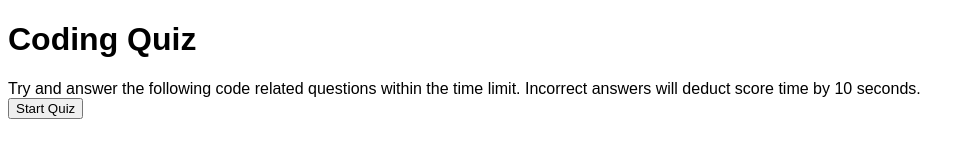
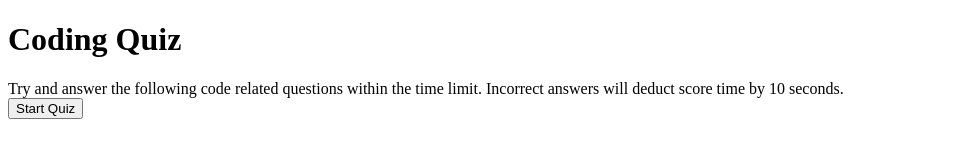
Before and after one commit to kb3gum/code-quiz-week-4, a plain HTML site: page index2.html in a window 1280 px wide. Shown: the whole page, without its empty margins (0-975 px from the left). Drawn offline with Linux system fonts and the light colour scheme.

Commit message:
structure updated

```diff
--- a/Assets/css/style.css
+++ b/Assets/css/style.css
@@ -1,10 +1,3 @@
-*,
-*::before,
-*::after {
-  box-sizing: border-box;
-  font-family: sans-serif;
-}
-
 .controls {
   margin: 10px;
   padding: 10px;
```
Also changed, not shown: index.html (renamed from Develop/index.html), index2.html (renamed from Develop/index2.html), quiz.html (renamed from Develop/quiz.html), quiz.js (renamed from Develop/quiz.js), script.js (renamed from Develop/script.js).
